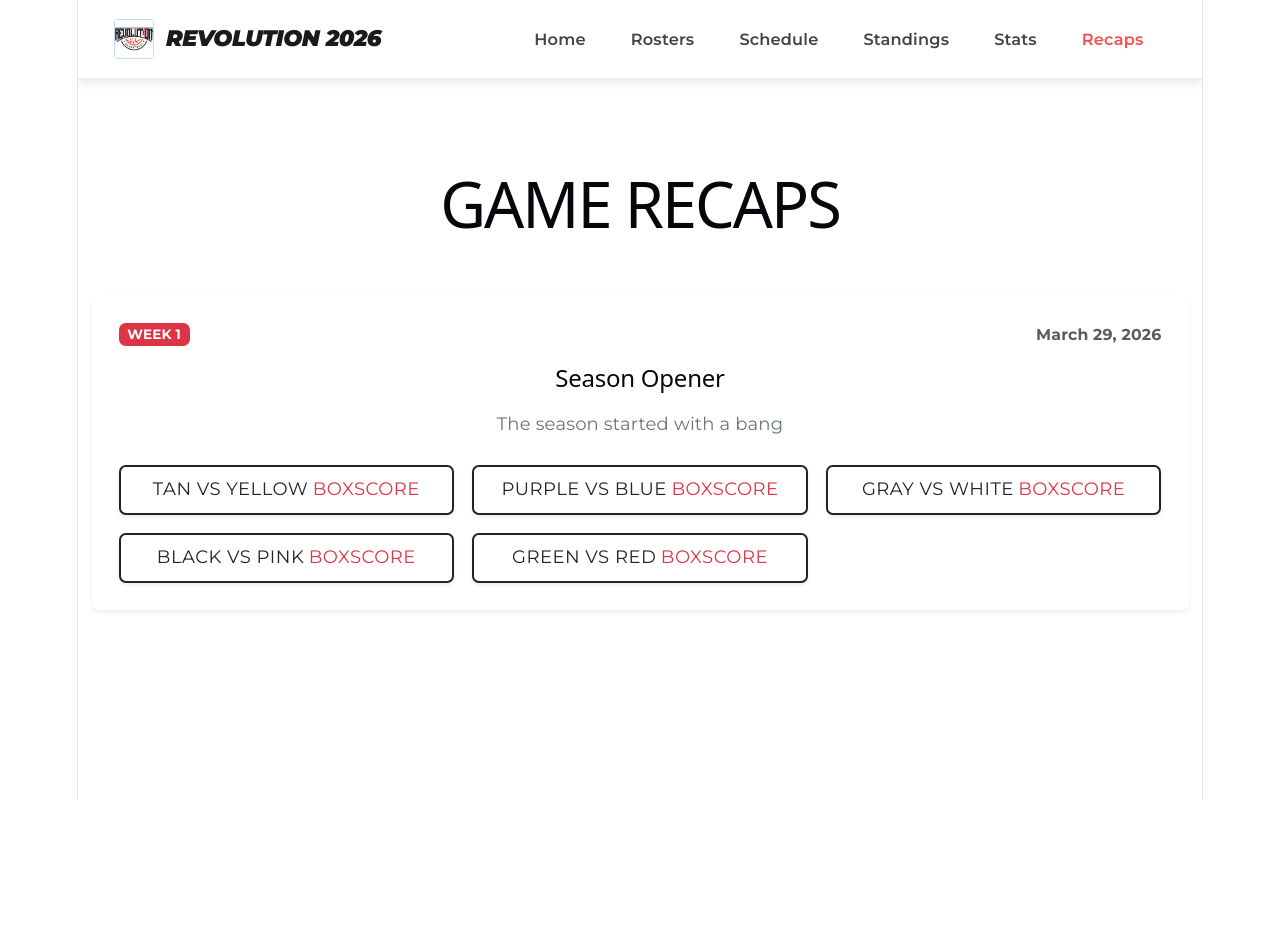
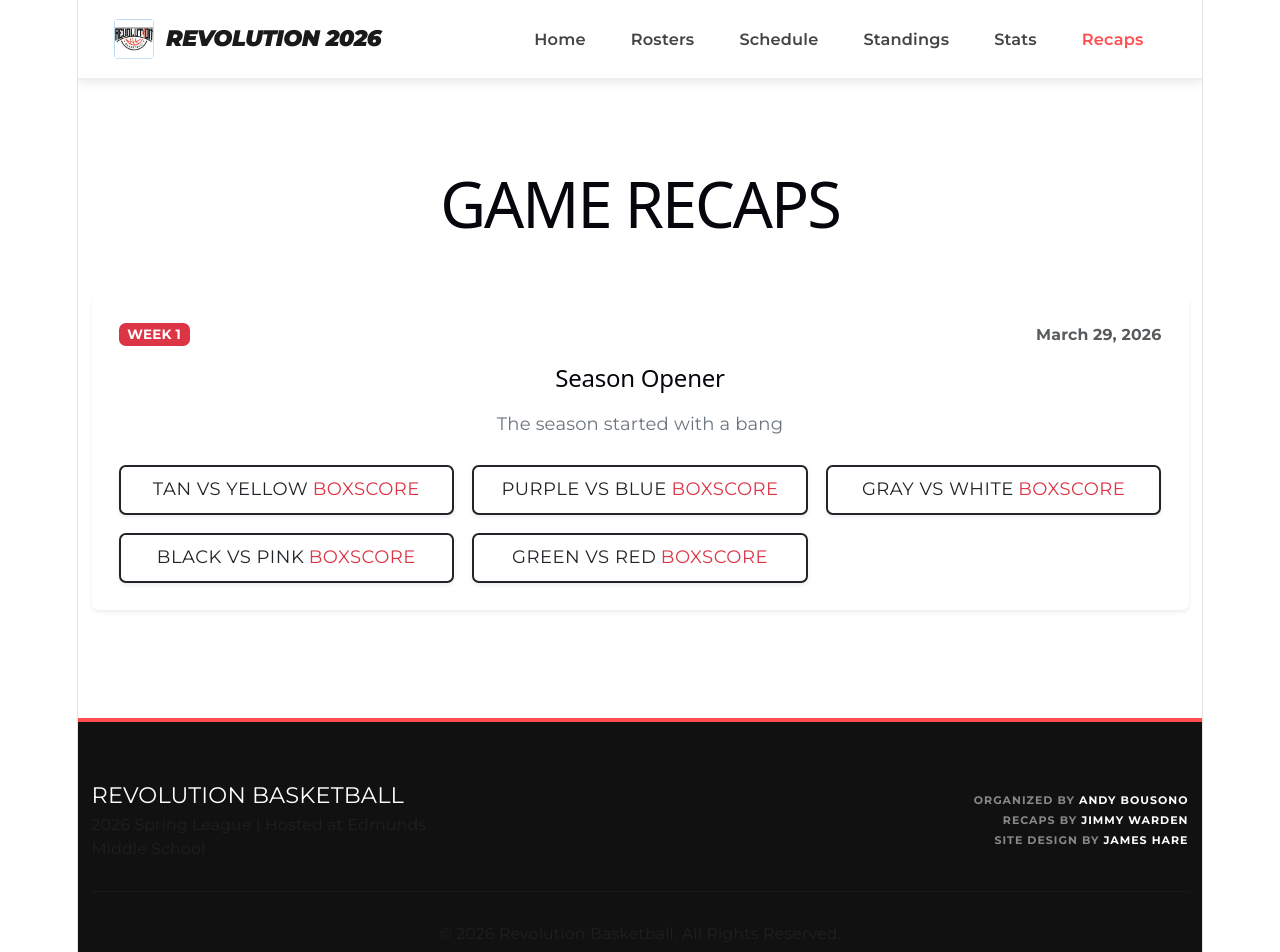
Before and after one commit to jhare3/RevolutionSummer2026, a React (Vite) app: page /recaps in a window 1280 px wide. Shown: the top 952 px of the page. Before the commit the page ends 800 px from the top, so only its background shows below. Built offline with nearby package versions, Linux system fonts and the light colour scheme.

Commit message:
added footer

```diff
--- a/src/App.jsx
+++ b/src/App.jsx
@@ -1,5 +1,6 @@
 import { BrowserRouter as Router, Routes, Route } from 'react-router-dom';
 import Navigation from './components/Navigation';
+import Footer from './components/Footer'; // New import
 import Home from './pages/Home';
 import Rosters from './pages/Rosters';
 import Schedule from './pages/Schedule';
@@ -8,13 +9,12 @@ import Stats from './pages/Stats';
 import Recaps from './pages/Recaps';
 import './App.css';
 
-
 function App() {
   return (
     <Router>
-      <div className="app-layout">
+      <div className="app-layout" style={{ display: 'flex', flexDirection: 'column', minHeight: '100vh' }}>
         <Navigation />
-        <main>
+        <main style={{ flex: '1' }}>
           <Routes>
             <Route path="/" element={<Home />} />
             <Route path="/rosters" element={<Rosters />} />
@@ -22,9 +22,9 @@ function App() {
             <Route path="/standings" element={<Standings />} />
             <Route path="/stats" element={<Stats />} />
             <Route path="/recaps" element={<Recaps />} />
-            {/* Other routes... */}
           </Routes>
         </main>
+        <Footer /> {/* Footer added here */}
       </div>
     </Router>
   );
--- /dev/null
+++ b/src/components/Footer.jsx
@@ -0,0 +1,66 @@
+import React from 'react';
+import { Container, Row, Col } from 'react-bootstrap';
+
+const Footer = () => {
+  return (
+    <footer style={footerStyle}>
+      <Container>
+        <Row className="gy-4 align-items-center">
+          <Col xs={12} md={4} className="text-center text-md-start">
+            <h5 className="fw-black italic mb-1">REVOLUTION BASKETBALL</h5>
+            <p className="small text-muted mb-0">2026 Spring League | Hosted at Edmunds Middle School</p>
+          </Col>
+
+          <Col xs={12} md={4} className="text-center">
+            <div className="d-flex justify-content-center gap-4 h4 mb-0">
+              <a href="https://facebook.com" target="_blank" rel="noreferrer" style={linkStyle}>
+                <i className="bi bi-facebook"></i>
+              </a>
+              <a href="https://instagram.com" target="_blank" rel="noreferrer" style={linkStyle}>
+                <i className="bi bi-instagram"></i>
+              </a>
+            </div>
+          </Col>
+
+          <Col xs={12} md={4} className="text-center text-md-end">
+            <div style={creditsStyle}>
+              <div>Organized by <span className="text-white">Andy Bousono</span></div>
+              <div>Recaps by <span className="text-white">Jimmy Warden</span></div>
+              <div>Site Design by <span className="text-white">James Hare</span></div>
+            </div>
+          </Col>
+        </Row>
+
+        <hr style={{ borderColor: '#333', margin: '30px 0' }} />
+
+        <div className="text-center small text-muted">
+          &copy; {new Date().getFullYear()} Revolution Basketball. All Rights Reserved.
+        </div>
+      </Container>
+    </footer>
+  );
+};
+
+const footerStyle = {
+  backgroundColor: '#111',
+  color: '#fff',
+  padding: '60px 0 30px 0',
+  marginTop: 'auto',
+  borderTop: '4px solid #ff4d4d'
+};
+
+const linkStyle = {
+  color: '#fff',
+  transition: 'color 0.2s',
+};
+
+const creditsStyle = {
+  fontSize: '11px',
+  textTransform: 'uppercase',
+  fontWeight: 'bold',
+  letterSpacing: '1px',
+  color: '#888',
+  lineHeight: '1.8'
+};
+
+export default Footer;
```
